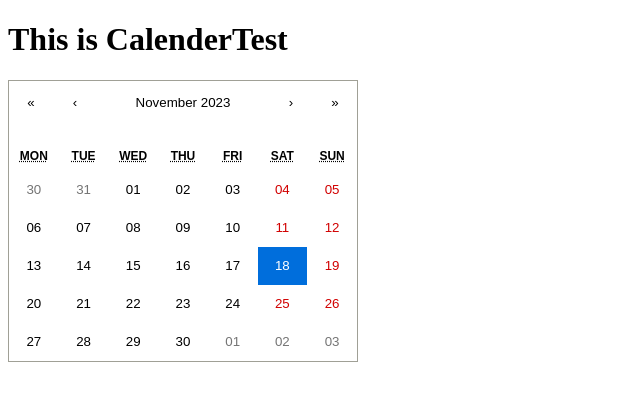
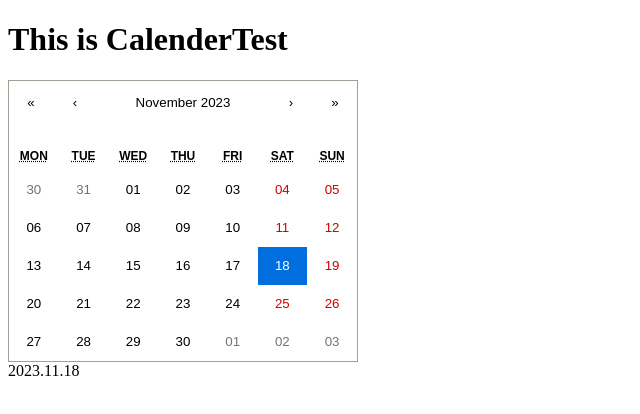
Before and after one commit to BapMate/BapMateFront, a React (Create React App) app: page /calendertest in a window 1280 px wide. Shown: the top 414 px of the page, without its empty margins (0-640 px from the left). Built offline with nearby package versions, Linux system fonts and the light colour scheme.

Commit message:
[test]react-calender 날짜 클릭 시 띄우는 기능

```diff
--- a/src/pages/calendertest.tsx
+++ b/src/pages/calendertest.tsx
@@ -3,6 +3,7 @@ import Calendar from 'react-calendar';
 import { useEffect, useState } from 'react';
 import 'react-calendar/dist/Calendar.css';
 import moment from 'moment';
+import { formatDate } from 'react-calendar/dist/cjs/shared/dateFormatter';
 
 type ValuePiece = Date | null;
 
@@ -11,9 +12,17 @@ type Value = ValuePiece | [ValuePiece, ValuePiece];
 const CalenderTest = () => {
   const curDate = new Date(); // 현재 날짜
   const [value, onChange] = useState<Value>(curDate);
+  const [clickedDate, setClickedDate] = useState(''); //클릭한 데이터 string
 
   useEffect(() => {
-    console.log(value);
+    //클릭 시 날짜 띄우기
+    console.log(value); //Fri Nov 03 2023 00:00:00 GMT+0900 (Korean Standard Time)
+
+    //날짜 데이터 정제
+    const formattedDate = moment(String(value)).format('YYYY.MM.DD'); //2023.11.10
+    console.log(formattedDate);
+
+    setClickedDate(formattedDate);
   }, [value]);
 
   return (
@@ -25,7 +34,7 @@ const CalenderTest = () => {
         value={value}
         formatDay={(locale, date) => moment(date).format('DD')}
       />
-      {/* <div>{moment(value).format('YYYY년 MM월 DD일')}</div> */}
+      <div>{clickedDate}</div>
     </div>
   );
 };
```
